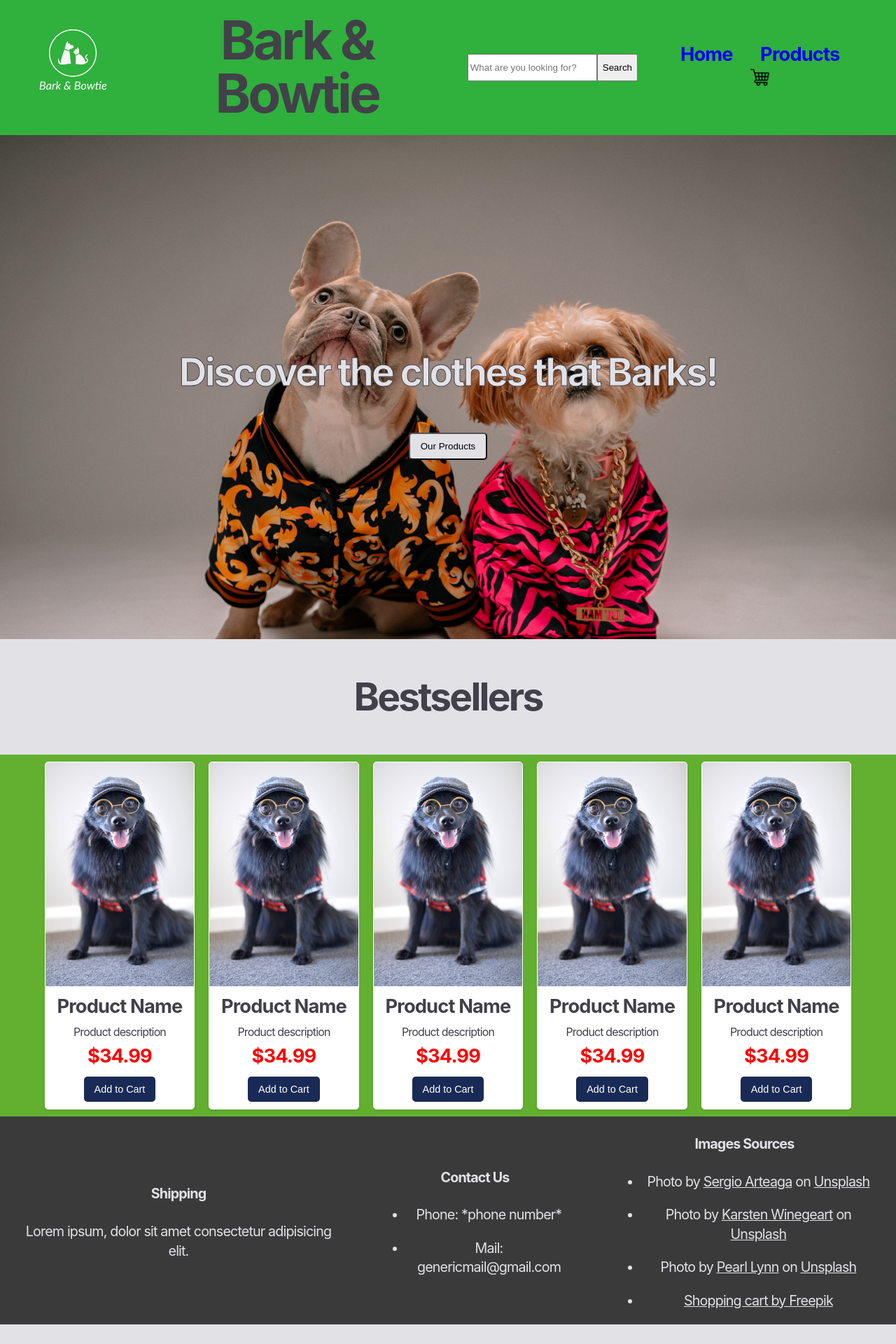
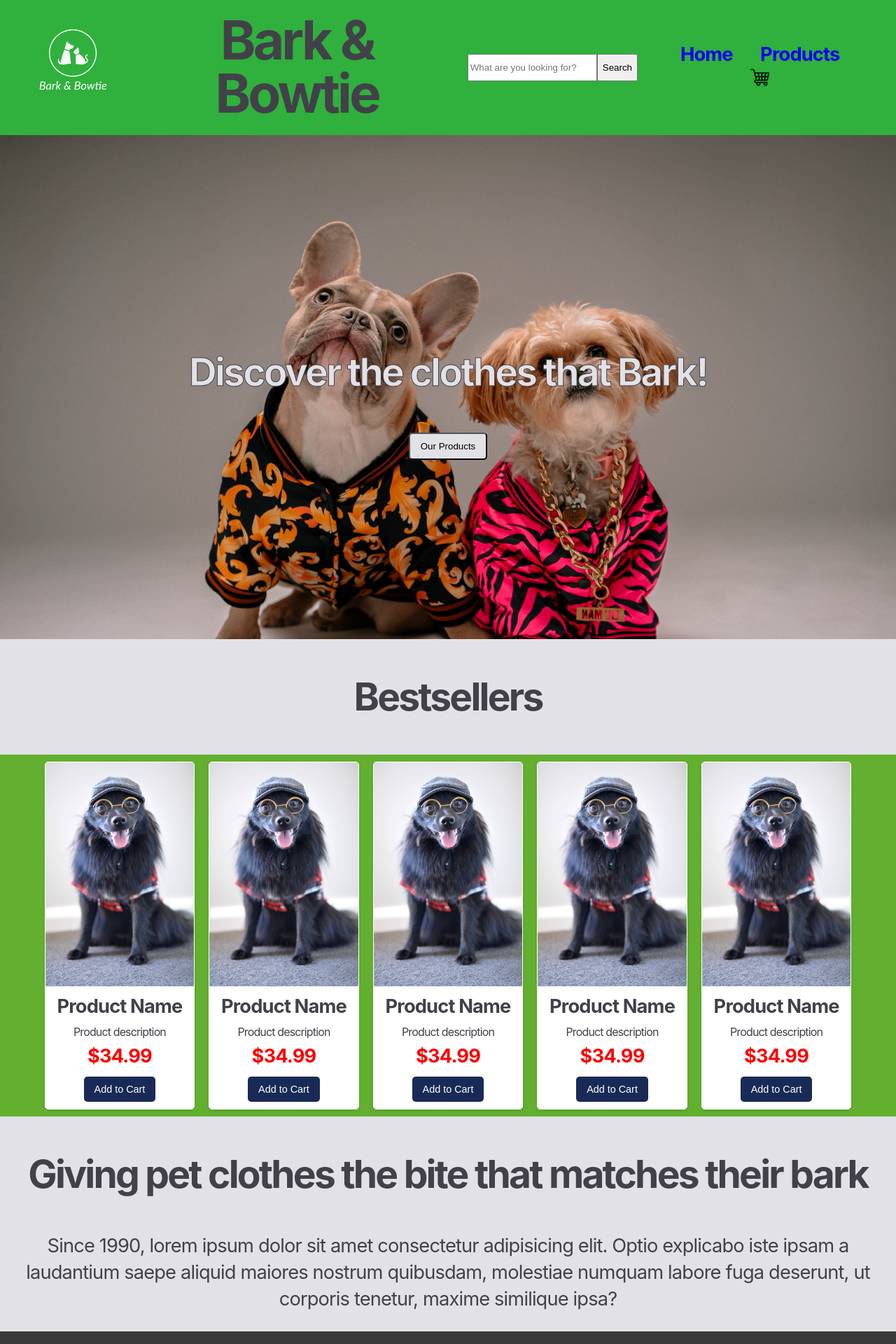
Before and after one commit to LeoGabrielsson/webstore, a React (Vite) app: page / in a window 1280 px wide. Shown: the top 1920 px of the page at 70% size. Before the commit the page ends 1892 px from the top, so only its background shows below. Built offline with nearby package versions, Linux system fonts and the light colour scheme.

Commit message:
Pre Kaj fixes

```diff
--- a/src/pages/Cartpage.css
+++ b/src/pages/Cartpage.css
@@ -13,7 +13,7 @@
     padding-left: 15%;
     padding-right: 15%;
 
-    min-height: 30.64rem;
+    /* min-height: 30.64rem; */
 }
 
 .pInCart {
--- a/src/pages/Homepage.css
+++ b/src/pages/Homepage.css
@@ -31,6 +31,11 @@
     display: flex;
     justify-content: center;
     margin: 0;
+}
+
+.infoText {
+    text-align: center;
+
 }
 
 /* Product styles */
--- a/src/pages/Homepage.jsx
+++ b/src/pages/Homepage.jsx
@@ -5,7 +5,7 @@ function Homepage() {
     return (
         <div className='mainSite'>
             <div className="CTA">
-                <h3 className='CTAText'>Discover the clothes that Barks!</h3>
+                <h3 className='CTAText'>Discover the clothes that Bark!</h3>
                 <Link to="/products">
                     <button className='CTABtn'>Our Products</button>
                 </Link>
@@ -67,6 +67,10 @@ function Homepage() {
                 </div>
 
             </article>
+            <article className='infoText'>
+                <h3>Giving pet clothes the bite that matches their bark</h3>
+                <p>Since 1990, lorem ipsum dolor sit amet consectetur adipisicing elit. Optio explicabo iste ipsam a laudantium saepe aliquid maiores nostrum quibusdam, molestiae numquam labore fuga deserunt, ut corporis tenetur, maxime similique ipsa?</p>
+            </article>
         </div>
     )
 }
--- a/src/pages/Storepage.css
+++ b/src/pages/Storepage.css
@@ -6,7 +6,7 @@
 }
 
 .store {
-    background-color: yellow;
+    background-color: var(--color-bg);
     max-width: 80rem;
 
     display: grid;
```
Also changed, not shown: 1 other file (tests, documents, lock files or other folders).
